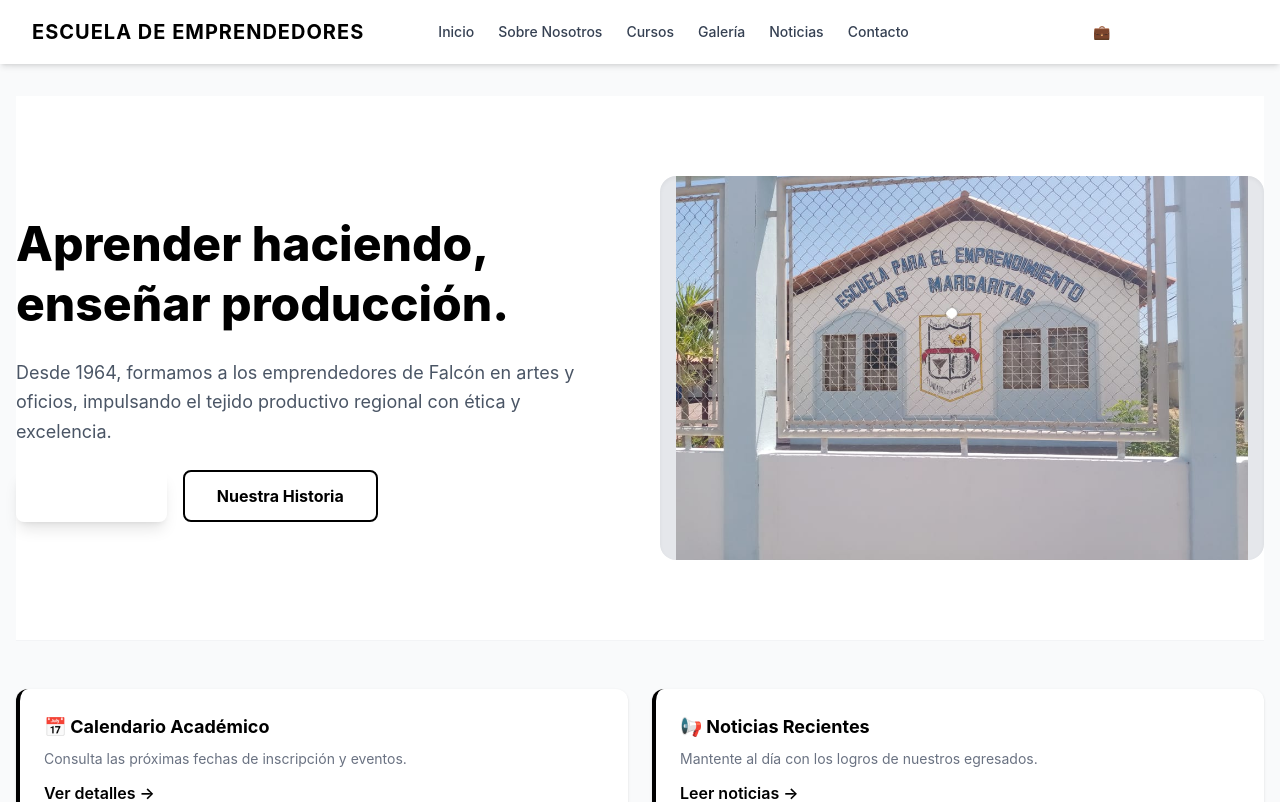
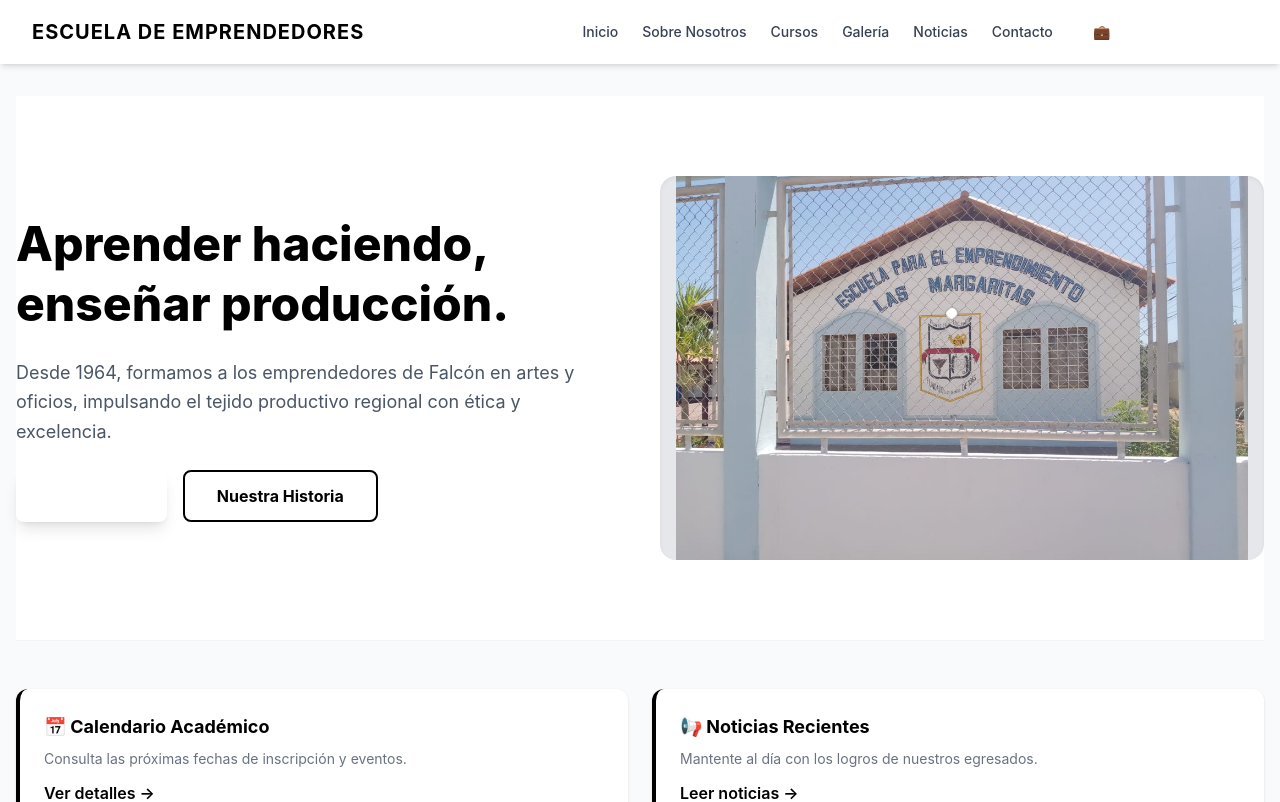
Before and after one commit to navymenelse/EscuelaMrgaritas, a React (Vite) app in the folder escuela-emprendedores-frontend/: page / in a window 1280 px wide. Shown: the top 802 px of the page. Built offline with nearby package versions, Linux system fonts and the light colour scheme.

Commit message:
ajustes navegacion 4.1

```diff
--- a/escuela-emprendedores-frontend/src/components/common/Navbar.jsx
+++ b/escuela-emprendedores-frontend/src/components/common/Navbar.jsx
@@ -106,9 +106,7 @@ const Navbar = () => {
               </a>
             ))}
 
-            <a href="/login" className="bg-brand-primary text-white px-4 py-2 rounded-md hover:bg-blue-700 transition-all font-medium text-sm">
-              Zona Privada
-            </a>
+
 
             {/* BOTÓN DESPLEGABLE */}
             <div className="relative" ref={dropdownRef}>
@@ -198,9 +196,7 @@ const Navbar = () => {
               {item.name}
             </a>
           ))}
-          <a href="/login" className="block px-4 py-3 text-base font-bold text-brand-primary border-b border-gray-100">
-            Zona Privada
-          </a>
+
           {auth.active ? (
             <>
               <a href="/portal" className="block px-4 py-3 text-base font-bold text-brand-secondary border-b border-gray-100">
```
